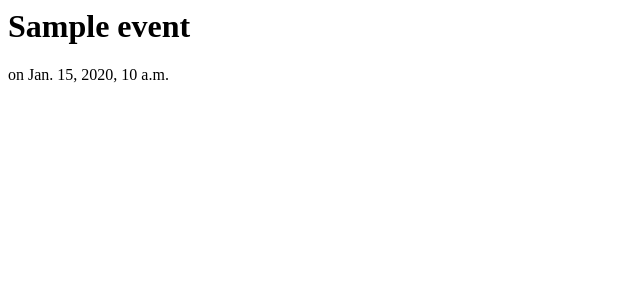
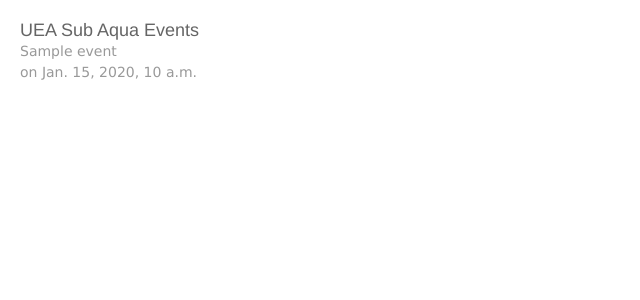
Before and after one commit to bensums/subaqua-site, a Django app: template events/templates/events/detail.html in a window 1280 px wide. Shown: the top 300 px of the page, without its empty margins (0-640 px from the left). Run offline with Django 3.2, Linux system fonts and the light colour scheme; the template is opened without the code that fills it: most values are stand-ins (such as "Sample title", 1, 10 or a date in 2020); some libraries are stand-ins or nearby versions.

Commit message:
Updated design on add/detail pages

```diff
--- a/events/templates/events/add.html
+++ b/events/templates/events/add.html
@@ -1,3 +1,5 @@
+{% extends "base.html" %}
+{% block events %}
 <form action="{% url events.views.add %}" method="POST">
 	{% csrf_token %}
 	{{ form.non_field_errors }}
@@ -9,3 +11,4 @@
 	{% endfor %}
 	<input type="submit" value="Submit" />
 </form>
+{% endblock %}
--- a/events/templates/events/detail.html
+++ b/events/templates/events/detail.html
@@ -1,2 +1,5 @@
-<h1>{{ event.name }}</h1>
+{% extends "base.html" %}
+{% block events %}
+<h2>{{ event.name }}</h2>
 <p>on {{ event.date }}</p>
+{% endblock %}
```
